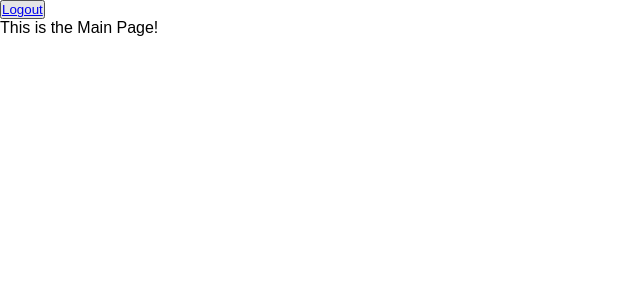
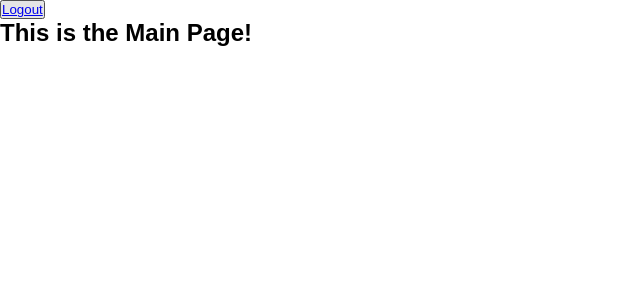
Before and after one commit to sunghyuk-oh/Expense-Tracker, a React (Create React App) app in the folder client/: page /main in a window 1280 px wide. Shown: the top 300 px of the page, without its empty margins (0-640 px from the left). Built offline with nearby package versions, Linux system fonts and the light colour scheme; sample sign-in values are in the browser's storage.

Commit message:
main page edited

```diff
--- a/client/src/components/Home/Home.tsx
+++ b/client/src/components/Home/Home.tsx
@@ -10,10 +10,11 @@ const Home = () => {
               <NavLink to="/logout">Logout</NavLink>
             </button>
           </li>
-          <li>This is the Main Page!</li>
         </ul>
       </header>
-      <section></section>
+      <section>
+        <h1>This is the Main Page!</h1>
+      </section>
     </main>
   );
 };
```
